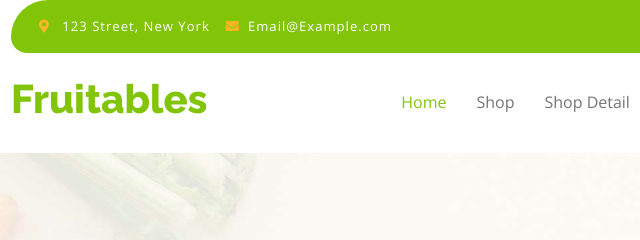
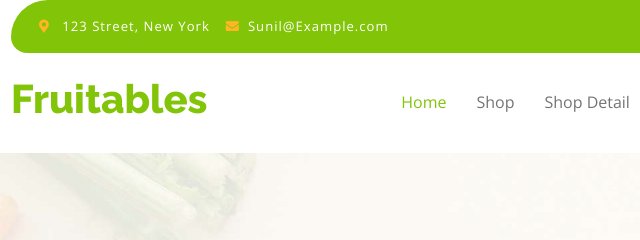
Before and after one commit to paresh31/iship09-fruitables, a plain HTML site: page index.html in a window 1280 px wide. Shown: the top 240 px of the page, 59-699 px from the left. Drawn offline with nearby package versions, Linux system fonts and the light colour scheme.

Commit message:
Add files via upload

```diff
--- a/index.html
+++ b/index.html
@@ -44,7 +44,7 @@
                 <div class="d-flex justify-content-between">
                     <div class="top-info ps-2">
                         <small class="me-3"><i class="fas fa-map-marker-alt me-2 text-secondary"></i> <a href="#" class="text-white">123 Street, New York</a></small>
-                        <small class="me-3"><i class="fas fa-envelope me-2 text-secondary"></i><a href="#" class="text-white">Email@Example.com</a></small>
+                        <small class="me-3"><i class="fas fa-envelope me-2 text-secondary"></i><a href="#" class="text-white">Sunil@Example.com</a></small>
                     </div>
                     <div class="top-link pe-2">
                         <a href="#" class="text-white"><small class="text-white mx-2">Privacy Policy</small>/</a>
```
